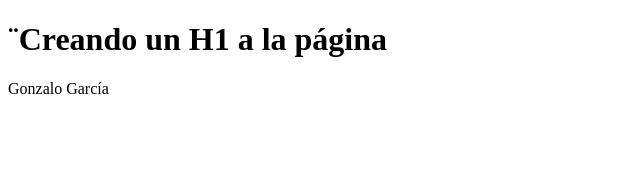
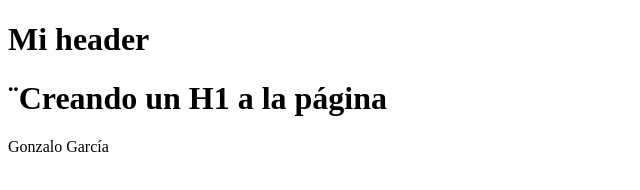
Before and after one commit to Gonz64/primer_repositorio, a plain HTML site: page index.html in a window 1280 px wide. Shown: the whole page, without its empty margins (0-640 px from the left). Drawn offline with Linux system fonts and the light colour scheme.

Commit message:
Cambio para usra checkout

```diff
--- a/index.html
+++ b/index.html
@@ -6,6 +6,9 @@
     <meta name="viewport" content="width=device-width, initial-scale=1.0">
     <title>Document</title>
 </head>
+<header>
+    <h1>Mi header</h1>
+</header>
 <body>
     <h1>¨Creando un H1 a la página</h1>
     <div class="container">Gonzalo García</div>
```
